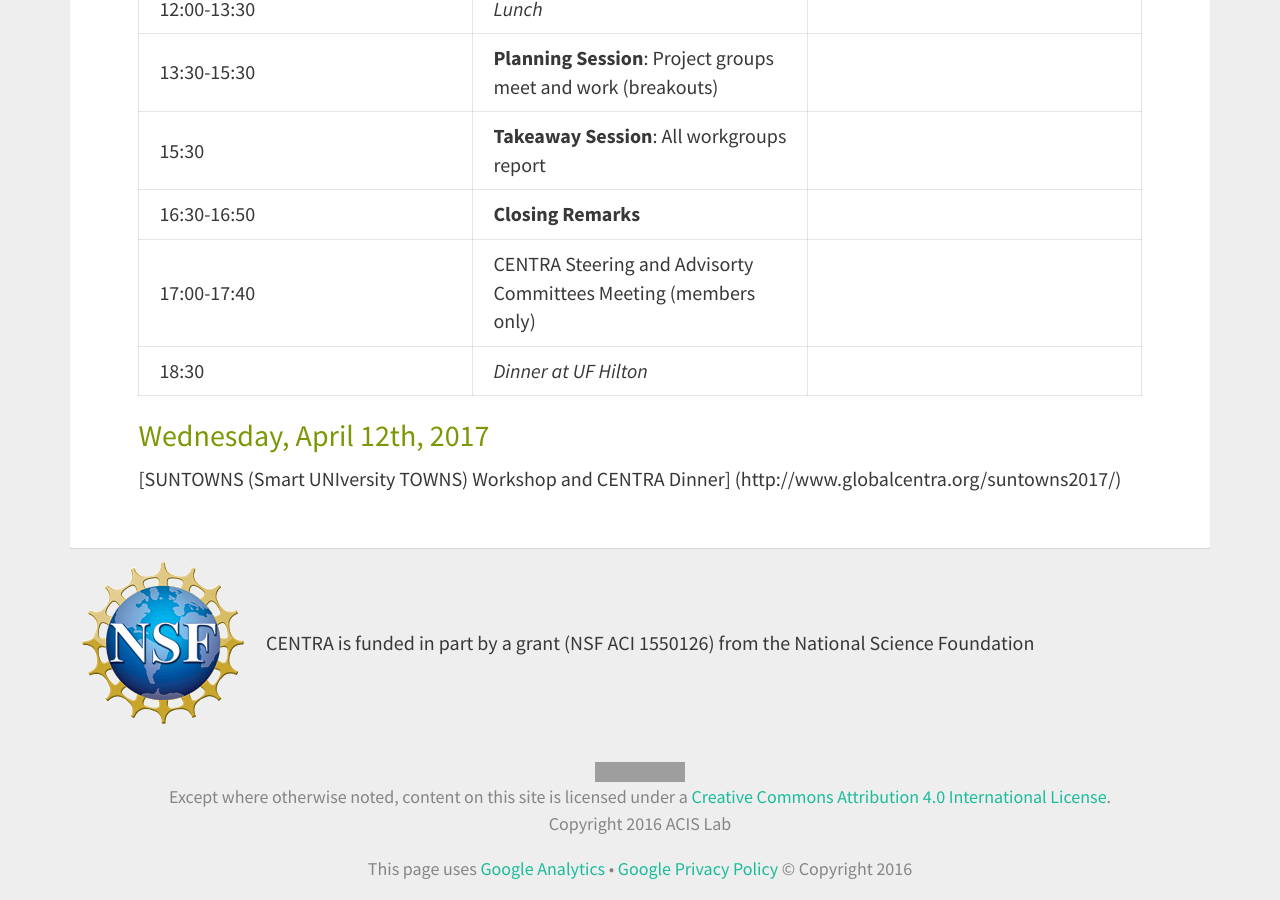
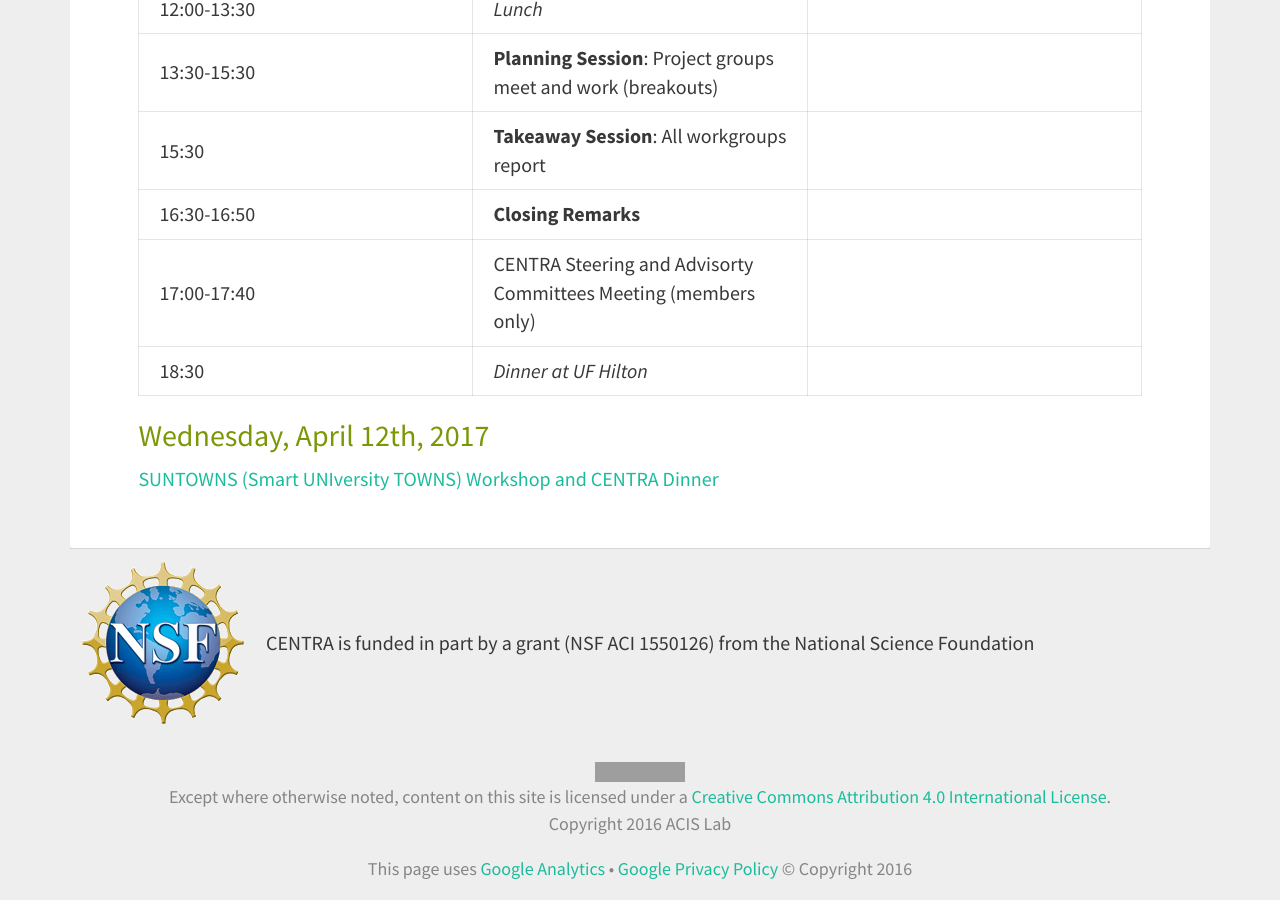
Before and after one commit to hmchou56/centra8, a Jekyll site: the page built from centra2/program.md, in a window 1280 px wide and 900 px high, scrolled down 2916 px. Built offline with Jekyll 4.4.1, drawn with Linux system fonts in a browser that asks for light colours; nearby versions of some CDN libraries; grey boxes are pictures that could not be loaded.

Commit message:
Update program.md

```diff
--- a/centra2/program.md
+++ b/centra2/program.md
@@ -8,8 +8,8 @@ hide: true
 ---
 
 ## CENTRA-2 All-Hands Program
-
-
+<p>
+</p>
 ### Overview of the CENTRA2, SUNTOWNS and PRAGMA32 Joint Programs
 
 <p>
@@ -54,4 +54,4 @@ hide: true
 
 ### Wednesday, April 12th, 2017
 
-[SUNTOWNS (Smart UNIversity TOWNS) Workshop and CENTRA Dinner] (http://www.globalcentra.org/suntowns2017/)
+<a href="http://www.globalcentra.org/suntowns2017/">SUNTOWNS (Smart UNIversity TOWNS) Workshop and CENTRA Dinner</a>
```
